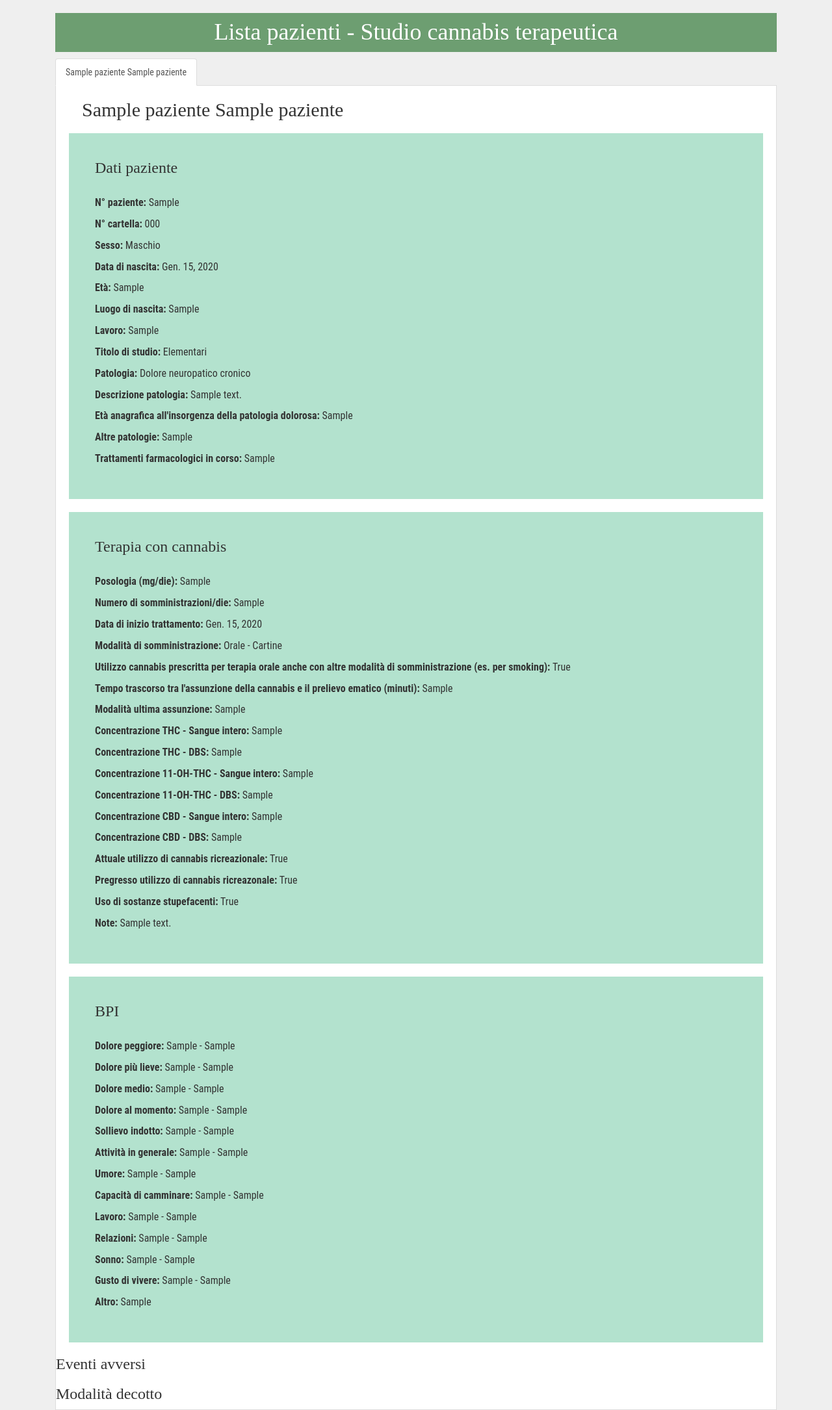
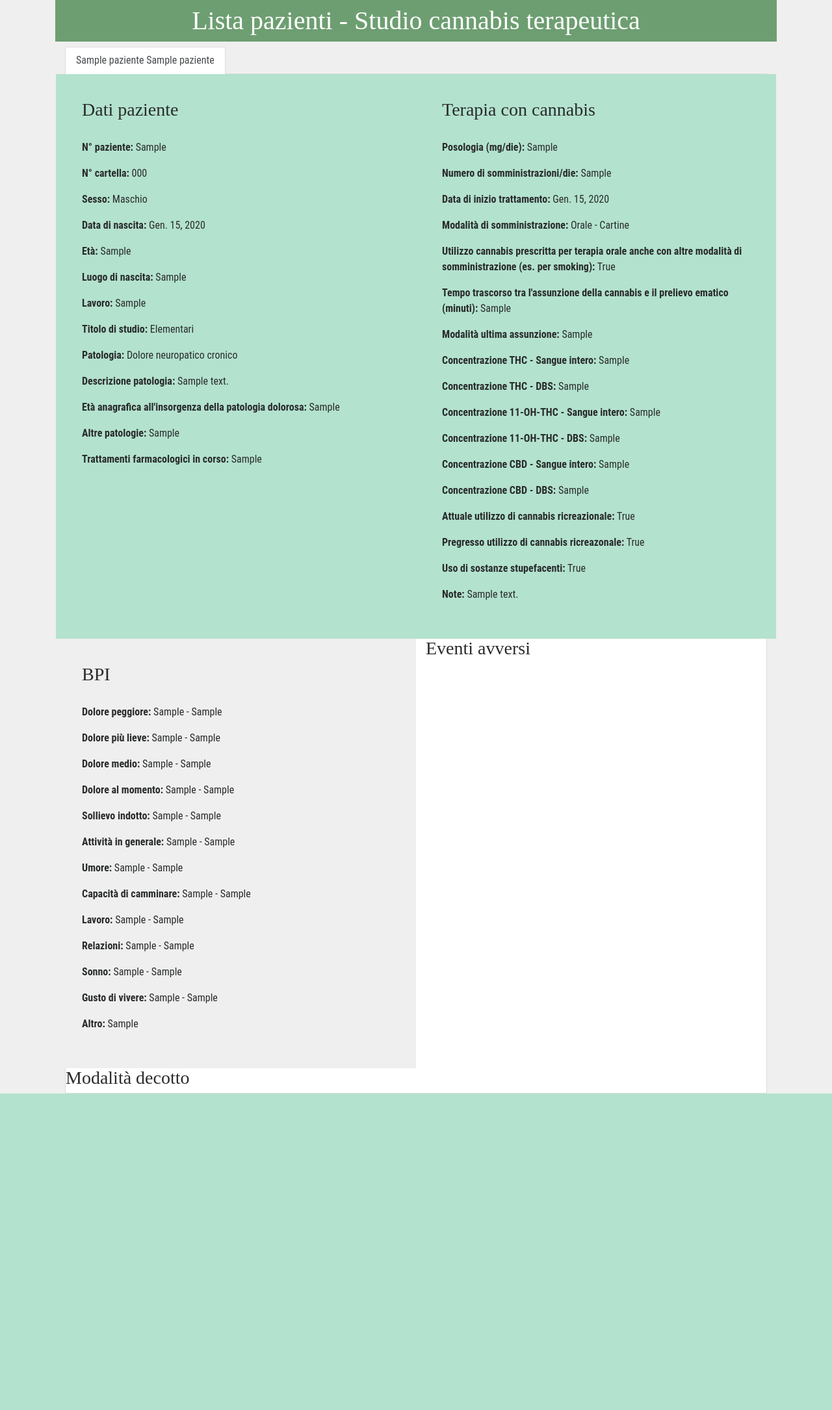
Before and after one commit to protoroto/cannabis-terapeutica, a Django app: page / in a window 1280 px wide. Shown: the whole page at 65% size. After the commit the page ends 1683 px from the top, so only its background shows below. Run offline with Django 3.2, Linux system fonts and the light colour scheme; tables that the repository leaves empty hold one stand-in row (values such as "Sample post"); some libraries are stand-ins or nearby versions.

Commit message:
Change bootstrap version to 4

```diff
--- a/cannabis/cannabis/templates/base.html
+++ b/cannabis/cannabis/templates/base.html
@@ -7,7 +7,7 @@
         <title>
             {% block title %}{% endblock title %}
         </title>
-        <link rel="stylesheet" href="https://maxcdn.bootstrapcdn.com/bootstrap/3.3.7/css/bootstrap.min.css" integrity="sha384-BVYiiSIFeK1dGmJRAkycuHAHRg32OmUcww7on3RYdg4Va+PmSTsz/K68vbdEjh4u" crossorigin="anonymous">
+        <link rel="stylesheet" href="https://maxcdn.bootstrapcdn.com/bootstrap/4.0.0-alpha.6/css/bootstrap.min.css" integrity="sha384-rwoIResjU2yc3z8GV/NPeZWAv56rSmLldC3R/AZzGRnGxQQKnKkoFVhFQhNUwEyJ" crossorigin="anonymous">
         <link rel="stylesheet" href="{% static 'style.css' %}">
     </head>
     <body>
@@ -15,9 +15,9 @@
             {% block content %}{% endblock content %}
         </div>
     </body>
-    <script src="https://code.jquery.com/jquery-3.1.1.slim.min.js" integrity="sha256-/SIrNqv8h6QGKDuNoLGA4iret+kyesCkHGzVUUV0shc=" crossorigin="anonymous">
-    </script>
-    <script src="https://maxcdn.bootstrapcdn.com/bootstrap/3.3.7/js/bootstrap.min.js" integrity="sha384-Tc5IQib027qvyjSMfHjOMaLkfuWVxZxUPnCJA7l2mCWNIpG9mGCD8wGNIcPD7Txa" crossorigin="anonymous"></script>
+    <script src="https://code.jquery.com/jquery-3.1.1.slim.min.js" integrity="sha384-A7FZj7v+d/sdmMqp/nOQwliLvUsJfDHW+k9Omg/a/EheAdgtzNs3hpfag6Ed950n" crossorigin="anonymous"></script>
+    <script src="https://cdnjs.cloudflare.com/ajax/libs/tether/1.4.0/js/tether.min.js" integrity="sha384-DztdAPBWPRXSA/3eYEEUWrWCy7G5KFbe8fFjk5JAIxUYHKkDx6Qin1DkWx51bBrb" crossorigin="anonymous"></script>
+    <script src="https://maxcdn.bootstrapcdn.com/bootstrap/4.0.0-alpha.6/js/bootstrap.min.js" integrity="sha384-vBWWzlZJ8ea9aCX4pEW3rVHjgjt7zpkNpZk+02D9phzyeVkE+jo0ieGizqPLForn" crossorigin="anonymous"></script>
     <script async type="text/javascript">
         WebFontConfig = {
             google: { families: [ 'Roboto+Condensed:400,700:latin', 'Montserrat:400:latin'] }
--- a/cannabis/cannabis/templates/pazienti/paziente_list.html
+++ b/cannabis/cannabis/templates/pazienti/paziente_list.html
@@ -1,22 +1,25 @@
 {% extends "base.html" %}
 
 {% block content %}
-<div class="col-xs-12">
+<div class="row">
+    <div class="col-12">
         <h1 class="title text-center">Lista pazienti - Studio cannabis terapeutica</h1>
     </div>
-<div class="col-xs-12 pazienti-list__container">
+</div>
+<div class="col-12">
+    <div class="pazienti-list__container">
         <ul class="nav nav-tabs pazienti-list">
             {% for paziente in object_list %}
-            <li class="{% if forloop.first %}active{% endif %}">
-                <a href="#{{ paziente.num_cartella }}" data-toggle="tab">{{ paziente }}</a>
+                <li class="nav-item">
+                    <a class="nav-link{% if forloop.first %} active{% endif %}" data-target="#{{ paziente.num_cartella }}" data-toggle="tab">{{ paziente }}</a>
                 </li>
             {% endfor %}
         </ul>
         <div class="tab-content">
             {% for paziente in object_list %}
-            <div class="tab-pane{% if forloop.first %} active{% endif %}" id="{{ paziente.num_cartella }}">
-                <h2>{{ paziente }}</h2>
-                <div class="dati-paziente">
+                <div class="tab-pane show{% if forloop.first %} active{% endif %}" id="{{ paziente.num_cartella }}">
+                    <div class="row">
+                        <div class="dati-paziente col-6">
                             <h3>Dati paziente</h3>
                             <p><span class="bold">N° paziente:</span> {{ paziente.num_paziente }}</p>
                             <p><span class="bold">N° cartella:</span> {{ paziente.num_cartella }}</p>
@@ -32,7 +35,7 @@
                             <p><span class="bold">Altre patologie:</span> {{ paziente.altre_patologie }}</p>
                             <p><span class="bold">Trattamenti farmacologici in corso:</span> {{ paziente.trattamenti }}</p>
                         </div>
-                <div class="terapia-cannabis">
+                        <div class="terapia-cannabis col-6">
                             <h3>Terapia con cannabis</h3>
                             <p><span class="bold">Posologia (mg/die):</span> {{ paziente.posologia }}</p>
                             <p><span class="bold">Numero di somministrazioni/die:</span> {{ paziente.num_somministrazioni }}</p>
@@ -54,8 +57,9 @@
                                 <p><span class="bold">Note:</span> {{ paziente.note }}</p>
                             {% endif %}
                         </div>
+
                         {% if paziente.bpi_paziente.all %}
-                <div class="bpi">
+                        <div class="bpi col-6">
                             {% for bpi_form in paziente.bpi_paziente.all %}
                                 <h3>BPI</h3>
                                 <p><span class="bold">Dolore peggiore:</span> {{ bpi_form.nrs_1_t0 }} - {{ bpi_form.nrs_1_t1 }}</p>
@@ -76,16 +80,17 @@
                             {% endfor %}
                         </div>
                         {% endif %}
-                <div class="eventi-avversi">
+                        <div class="eventi-avversi col-6">
                             <h3>Eventi avversi</h3>
+                        </div>
+                        <div class="modalita-decotto col-6">
+                            <h3>Modalità decotto</h3>
 
                         </div>
-                <div class="modalita-decotto">
-                    <h3>Modalità decotto</h3>
-
                     </div>
                 </div>
             {% endfor %}
         </div>
     </div>
+</div>
 {% endblock content %}
--- a/cannabis/pazienti/static/style.css
+++ b/cannabis/pazienti/static/style.css
@@ -27,7 +27,6 @@
 }
 
 .dati-paziente {
-    margin: 20px;
     padding: 40px;
     background: #B3E2CE;
 }
@@ -40,15 +39,13 @@
 }
 
 .terapia-cannabis {
-    margin: 20px;
     padding: 40px;
     background: #B3E2CE;
 }
 
 .bpi {
-    margin: 20px;
     padding: 40px;
-    background: #B3E2CE;
+    background: #efefef;
 }
 
 .tab-content {
```
Lines whose indentation alone changed are shown as unchanged.
